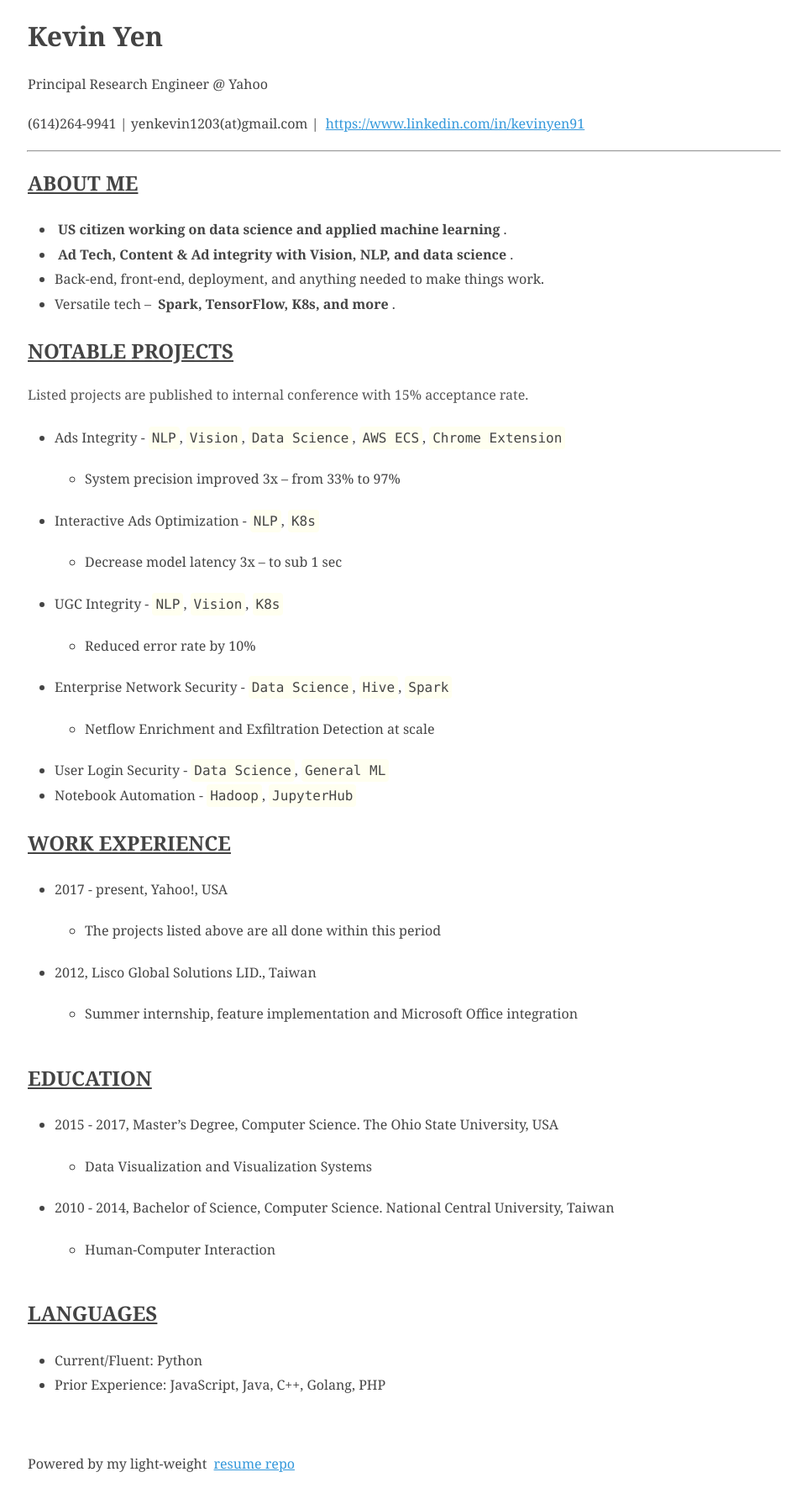
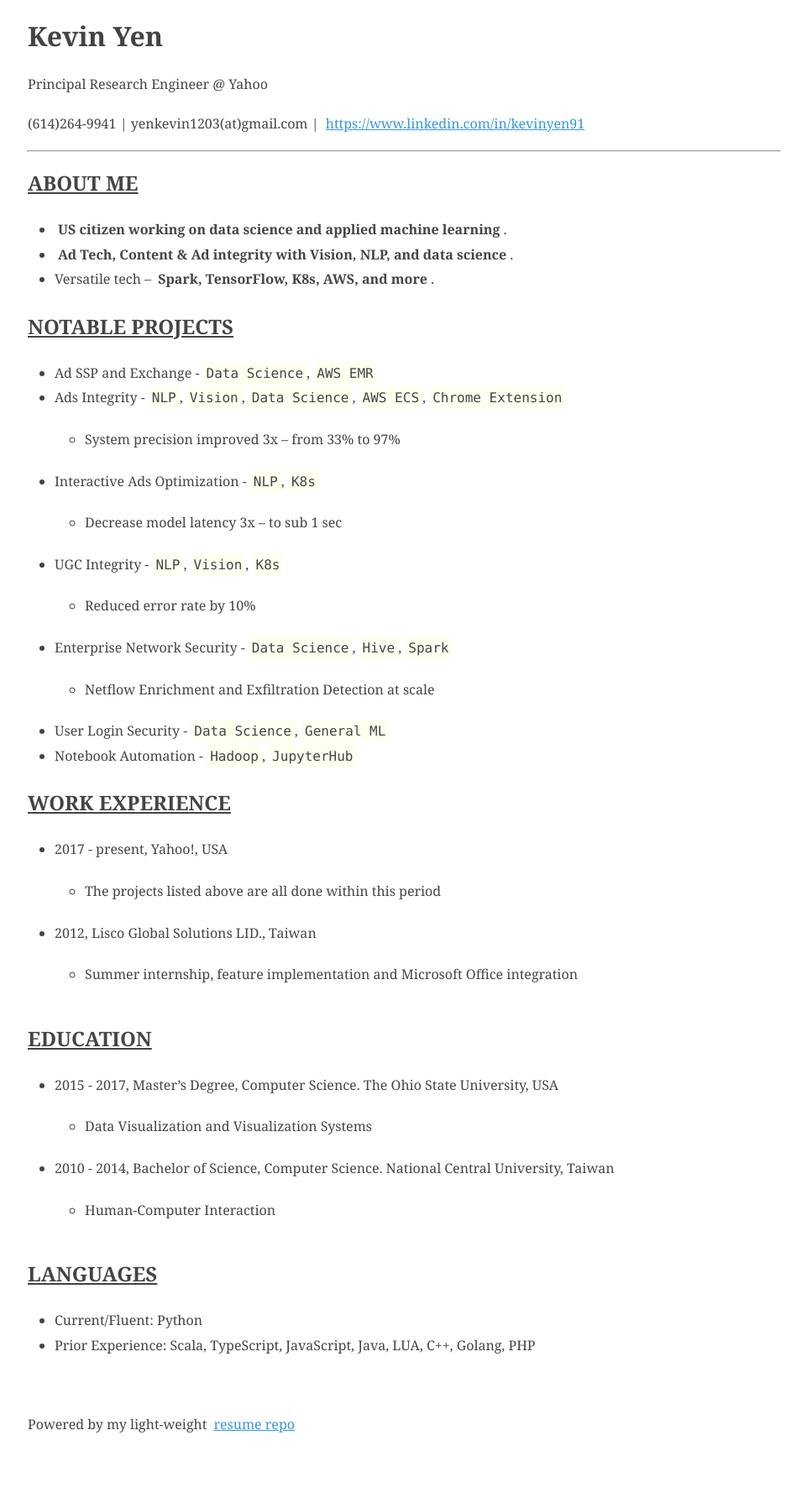
Before and after one commit to NivekNey/NivekNey.github.io, a Jekyll site: the page built from index.md, in a window 1280 px wide. Shown: the whole page at 84% size, without its empty margins (159-1120 px from the left). Built offline with Jekyll 4.4.1, drawn with Linux system fonts in a browser that asks for light colours; after the commit the page ends 1731 px from its top, so only the background shows below that.

Commit message:
Update index.md

```diff
--- a/index.md
+++ b/index.md
@@ -18,13 +18,11 @@ title: Kevin Yen
 
 -   __US citizen working on data science and applied machine learning__.
 -   __Ad Tech, Content & Ad integrity with Vision, NLP, and data science__.
--   Back-end, front-end, deployment, and anything needed to make things work.
--   Versatile tech -- __Spark, TensorFlow, K8s, and more__.
+-   Versatile tech -- __Spark, TensorFlow, K8s, AWS, and more__.
 
 ## Notable Projects
 
-Listed projects are published to internal conference with 15% acceptance rate.
-
+* Ad SSP and Exchange - `Data Science`, `AWS EMR`
 * Ads Integrity - `NLP`, `Vision`, `Data Science`, `AWS ECS`, `Chrome Extension`
   * System precision improved 3x -- from 33% to 97%
 * Interactive Ads Optimization - `NLP`, `K8s`
@@ -53,4 +51,4 @@ Listed projects are published to internal conference with 15% acceptance rate.
 ## Languages
 
 * Current/Fluent: Python
-* Prior Experience: JavaScript, Java, C++, Golang, PHP
+* Prior Experience: Scala, TypeScript, JavaScript, Java, LUA, C++, Golang, PHP
```
